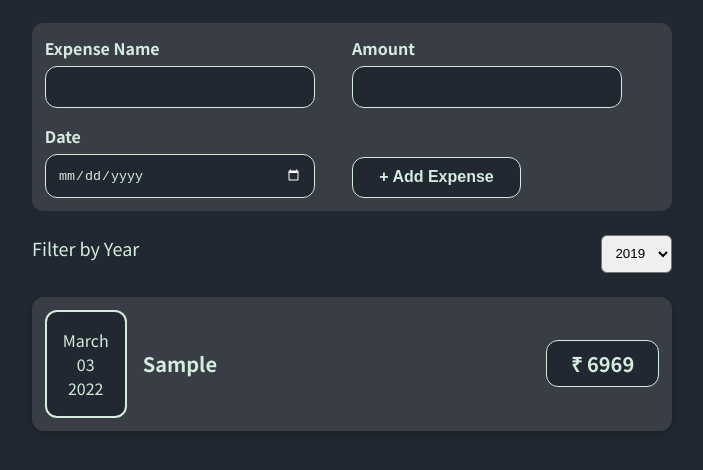
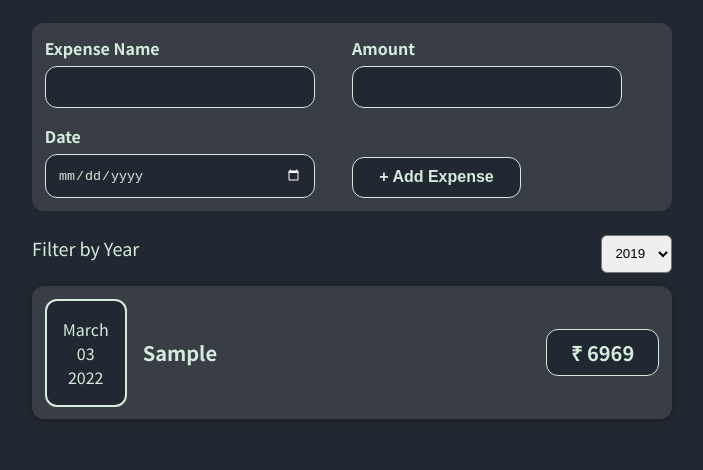
Before and after one commit to RK03ind/first-react-app, a React (Create React App) app: page / in a window 1280 px wide. Shown: the top 470 px of the page, without its empty margins (288-991 px from the left). Built offline with nearby package versions, Linux system fonts and the light colour scheme.

Commit message:
margin decreased

```diff
--- a/src/components/Expenses/ExpesnsesStyles/ExpenseItem.css
+++ b/src/components/Expenses/ExpesnsesStyles/ExpenseItem.css
@@ -5,7 +5,7 @@
   width: 80%;
   box-shadow: 0 2px 8px rgba(0, 0, 0, 0.25);
   padding: 0.8rem;
-  margin: 1rem 0;
+  margin: 0.3rem 0;
   border-radius: 12px;
   background-color: #393e46;
 }
```
